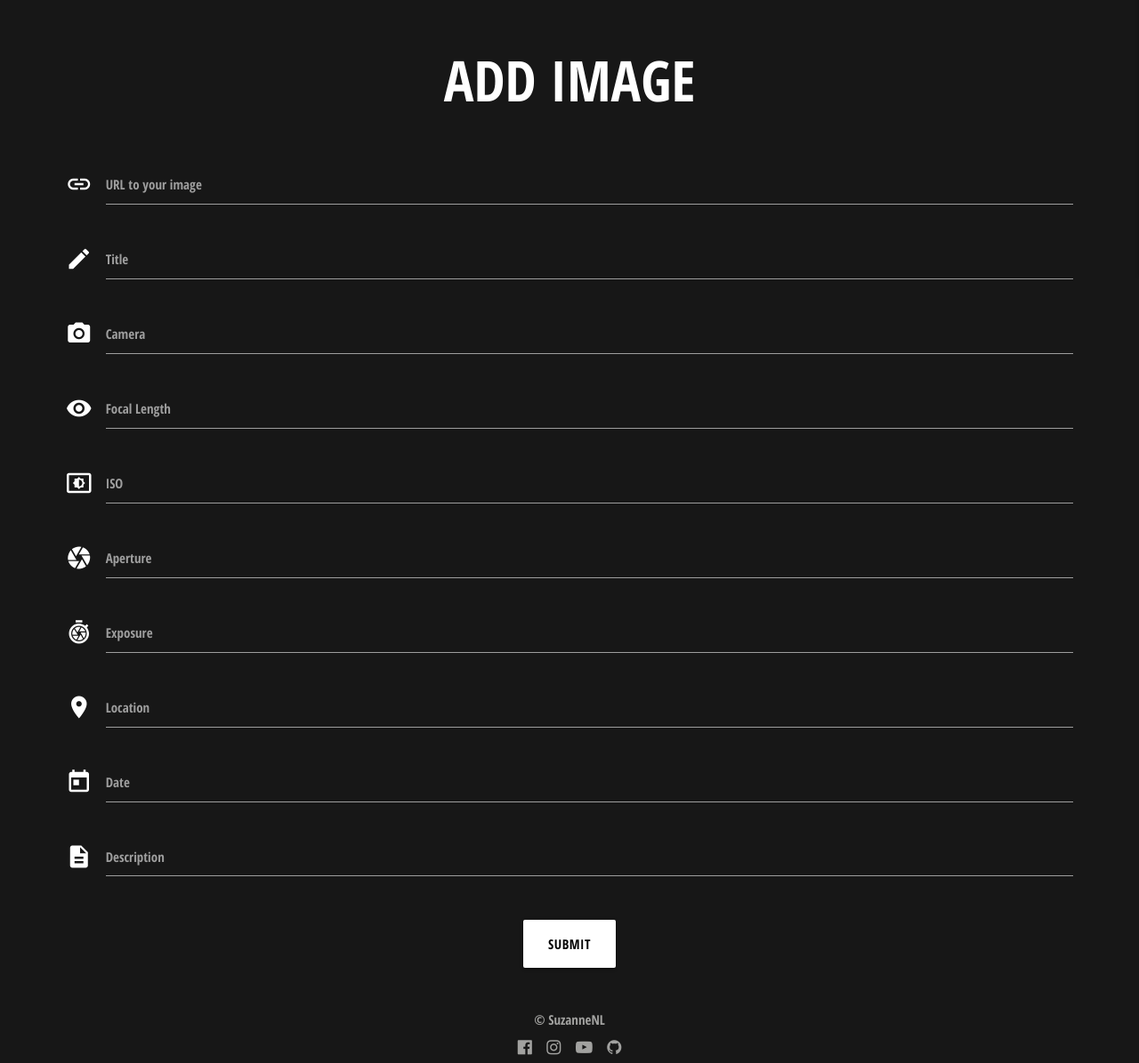
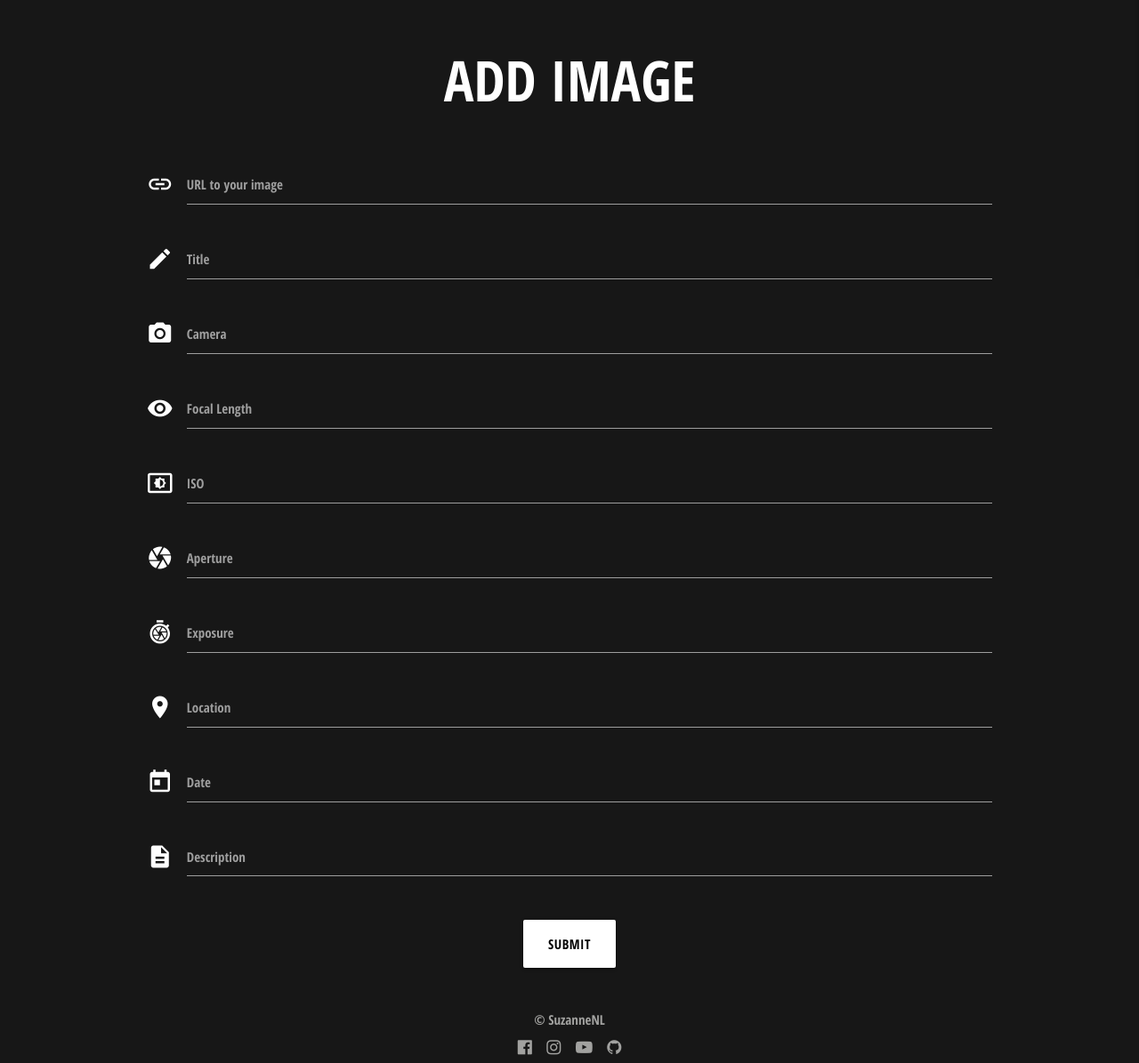
Before and after one commit to SuzanneNL/star-trail-photography, a Flask app: page /add_image in a window 1280 px wide. Shown: the part 551-1746 px from the top of the page at 89% size. Run offline with Flask 2, Linux system fonts and the light colour scheme; some libraries are stand-ins or nearby versions.

Commit message:
Resize the add image form. Add comment in CSS

```diff
--- a/static/css/style.css
+++ b/static/css/style.css
@@ -92,6 +92,7 @@ nav li a:hover {
 }
 
 /* ---------------------------------------------------------------- END LOG IN & SIGN UP*/
+/* ---------------------------------------------------------------- ADD IMAGE*/
 
 .datepicker-date-display {
     background-color: #171717;
@@ -101,6 +102,11 @@ nav li a:hover {
     width: 80px;
 }
 
+.add-image-form {
+    width: 80%;
+}
+
+/* ---------------------------------------------------------------- END ADD IMAGE*/
 /*----------------------------------------------------------------- FOOTER*/
 
 footer {
--- a/templates/add_image.html
+++ b/templates/add_image.html
@@ -7,7 +7,7 @@
         </div>
     </div>
 </div>
-<div class="container">
+<div class="container add-image-form">
     <div class="row">
         <form class="col s12" method="POST" action="{{ url_for('add_image') }}">
             <div class="row">
```
